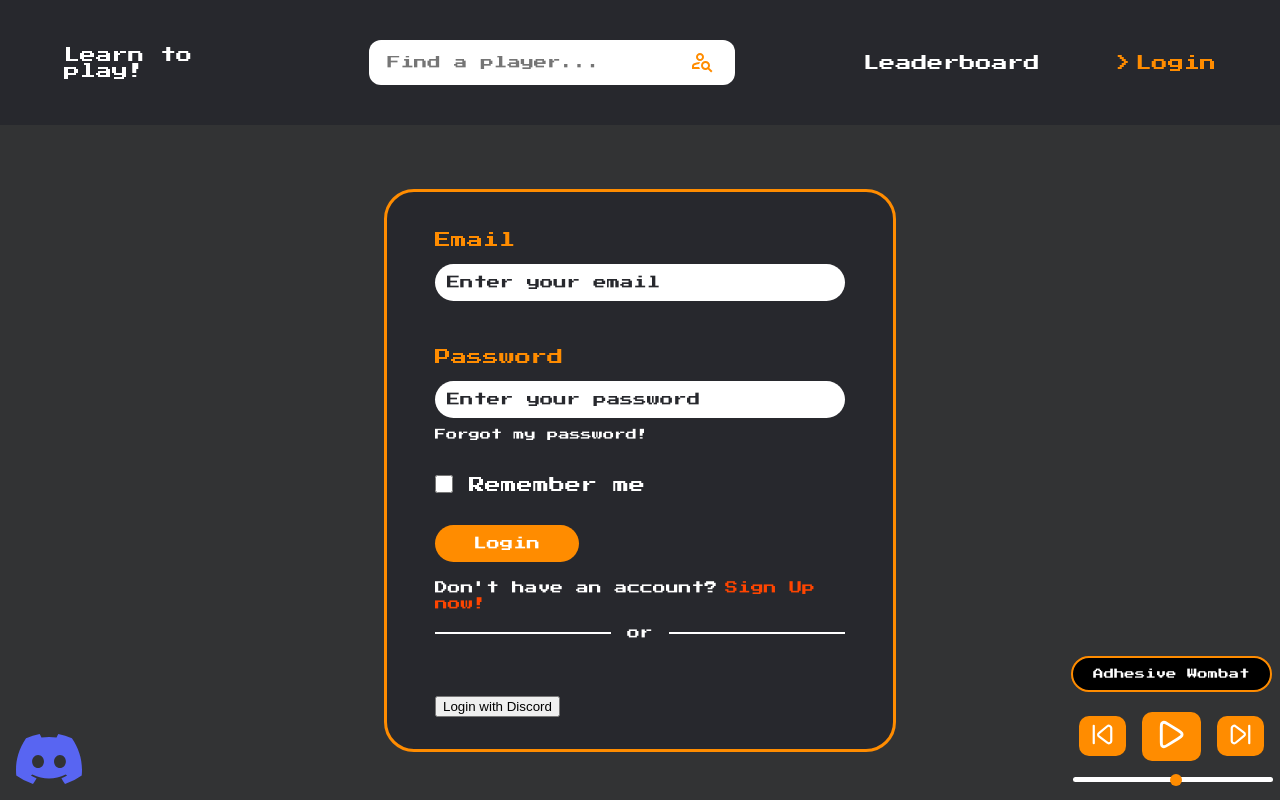
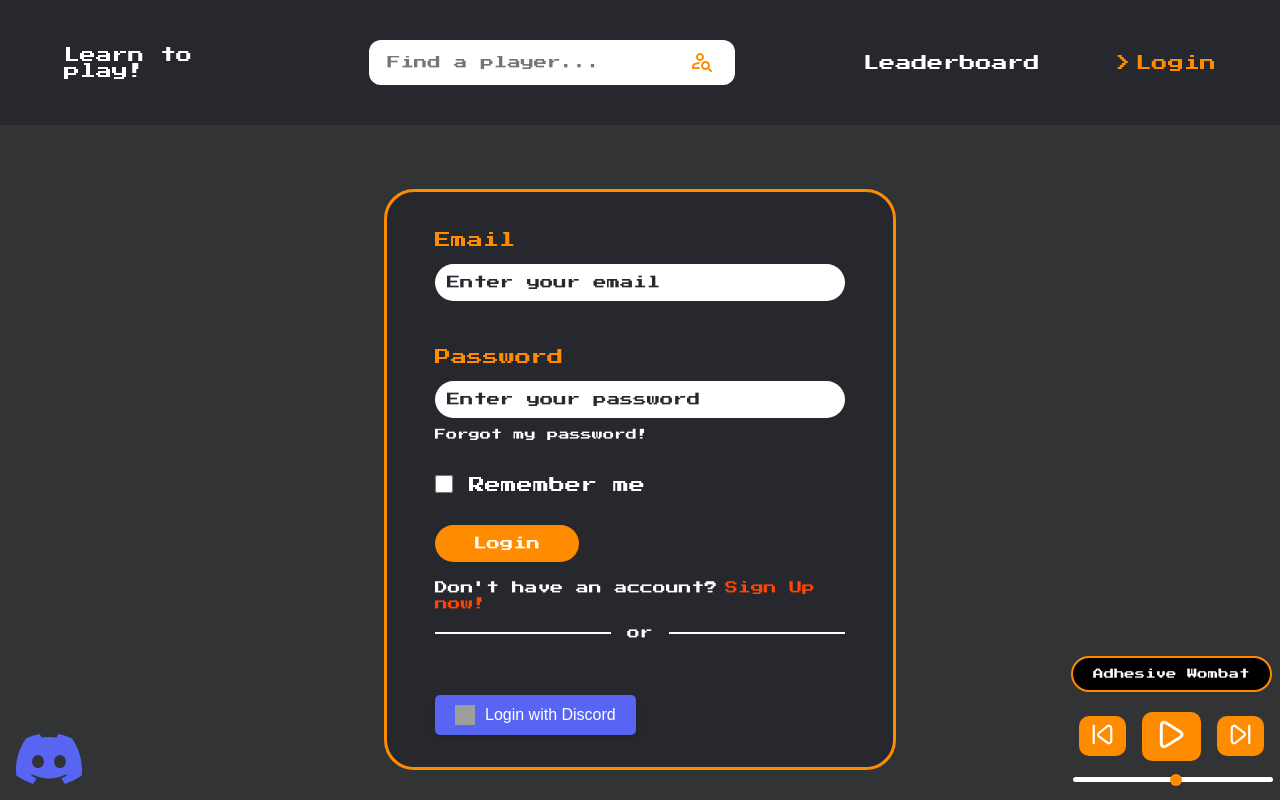
Before and after one commit to yigitocak/Pixel-Punch-Out, a React (Create React App) app: page /login in a window 1280 px wide. Built offline with nearby package versions, Linux system fonts and the light colour scheme; no server answers; grey boxes are pictures that could not be loaded.

Commit message:
Add discord logo and styling to login button

```diff
--- a/src/Components/DiscordLoginButton/DiscordLoginButton.jsx
+++ b/src/Components/DiscordLoginButton/DiscordLoginButton.jsx
@@ -1,5 +1,7 @@
 import React from "react";
 import { useNavigate } from "react-router-dom";
+import "./DiscordLoginButton.scss";
+import discordLogo from "../../assets/logos/discord-white.svg";
 
 export const DiscordLoginButton = () => {
   const navigate = useNavigate();
@@ -11,6 +13,7 @@ export const DiscordLoginButton = () => {
 
   return (
     <button onClick={handleDiscordLogin} className="discord-login-button">
+      <img src={discordLogo} alt="Discord Logo" className="discord-logo" />
       Login with Discord
     </button>
   );
--- /dev/null
+++ b/src/Components/DiscordLoginButton/DiscordLoginButton.scss
@@ -0,0 +1,25 @@
+.discord-login-button {
+  display: flex;
+  align-items: center;
+  justify-content: center;
+  background-color: #5865f2;
+  color: white;
+  padding: 10px 20px;
+  text-decoration: none;
+  font-size: 16px;
+  border-radius: 5px;
+  transition: background-color 0.3s;
+  box-shadow: 0 4px 6px rgba(0, 0, 0, 0.1);
+  border: none;
+  cursor: pointer;
+
+  &:hover {
+    background-color: #4e5bbd;
+  }
+
+  .discord-logo {
+    width: 20px;
+    height: 20px;
+    margin-right: 10px;
+  }
+}
```
